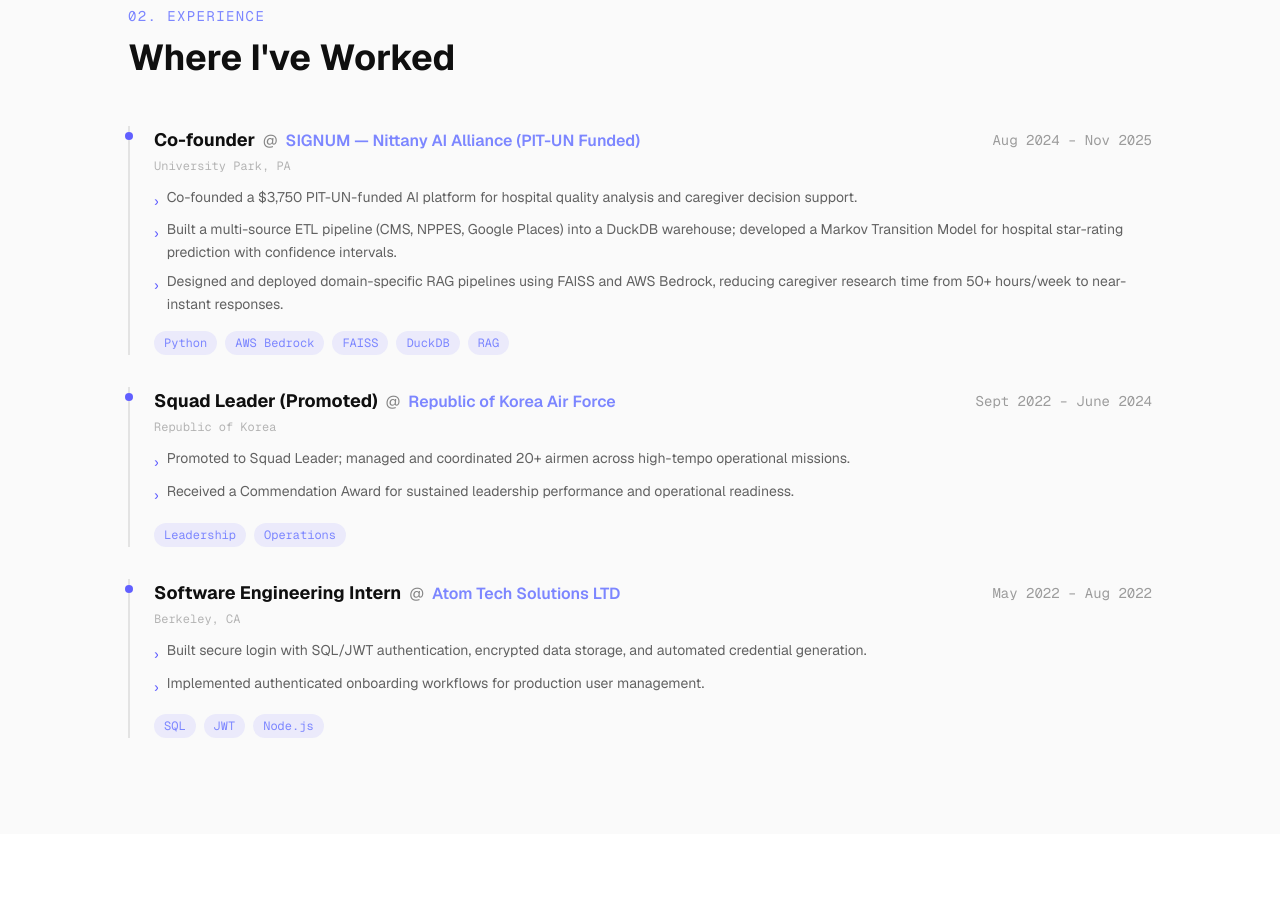
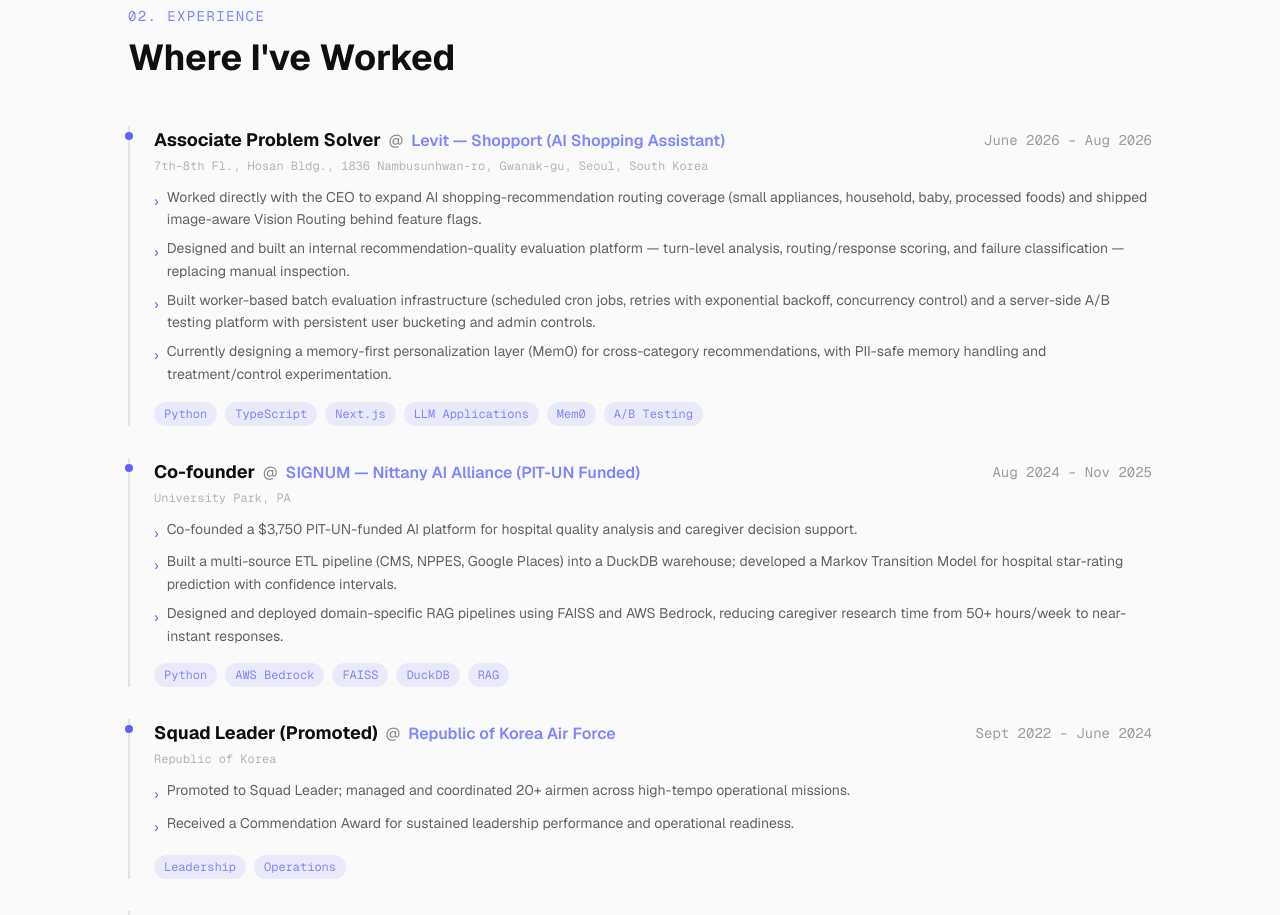
Before and after one commit to danielsoo/portfolio, a Next.js app: page / in a window 1280 px wide. Shown: the part 1740-2655 px from the top of the page. Built offline with nearby package versions, Linux system fonts and the light colour scheme.

Commit message:
feat(update): updated 14 July

```diff
--- a/src/i18n/messages.ts
+++ b/src/i18n/messages.ts
@@ -96,6 +96,34 @@
     sectionLabel: { en: "02. Experience", ko: "02. 경력" },
     heading: { en: "Where I've Worked", ko: "경험한 곳" },
     entries: [
+      {
+        role: { en: "Associate Problem Solver", ko: "Associate Problem Solver" },
+        org: { en: "Levit — Shopport (AI Shopping Assistant)", ko: "Levit — Shopport (AI 쇼핑 어시스턴트)" },
+        location: {
+          en: "7th–8th Fl., Hosan Bldg., 1836 Nambusunhwan-ro, Gwanak-gu, Seoul, South Korea",
+          ko: "대한민국 서울특별시 관악구 남부순환로 1836 호산빌딩 7, 8층",
+        },
+        period: { en: "June 2026 – Aug 2026", ko: "2026년 6월 – 2026년 8월" },
+        bullets: [
+          {
+            en: "Worked directly with the CEO to expand AI shopping-recommendation routing coverage (small appliances, household, baby, processed foods) and shipped image-aware Vision Routing behind feature flags.",
+            ko: "CEO와 직접 협업하여 AI 쇼핑 추천 라우팅 지원 범위를 확대(소형 가전, 생활용품, 유아용품, 가공식품)하고, 기능 플래그 기반의 이미지 인식 Vision Routing을 배포.",
+          },
+          {
+            en: "Designed and built an internal recommendation-quality evaluation platform — turn-level analysis, routing/response scoring, and failure classification — replacing manual inspection.",
+            ko: "턴 단위 대화 분석, 라우팅/응답 품질 평가, 실패 유형 분류 기능을 갖춘 내부 추천 품질 평가 플랫폼을 설계·구축하여 수동 점검을 대체.",
+          },
+          {
+            en: "Built worker-based batch evaluation infrastructure (scheduled cron jobs, retries with exponential backoff, concurrency control) and a server-side A/B testing platform with persistent user bucketing and admin controls.",
+            ko: "워커 기반 배치 평가 인프라(크론 스케줄링, 지수 백오프 재시도, 동시성 제어)와 영속적 사용자 버킷팅 및 관리자 제어 기능을 갖춘 서버 사이드 A/B 테스트 플랫폼을 구축.",
+          },
+          {
+            en: "Currently designing a memory-first personalization layer (Mem0) for cross-category recommendations, with PII-safe memory handling and treatment/control experimentation.",
+            ko: "PII 안전 메모리 처리와 실험군/대조군 테스트를 포함한 Mem0 기반 메모리 우선 개인화 레이어를 크로스 카테고리 추천을 위해 설계 중.",
+          },
+        ] as const satisfies readonly Bilingual[],
+        tags: ["Python", "TypeScript", "Next.js", "LLM Applications", "Mem0", "A/B Testing"],
+      },
       {
         role: { en: "Co-founder", ko: "공동 창업" },
         org: { en: "SIGNUM — Nittany AI Alliance (PIT-UN Funded)", ko: "SIGNUM — Nittany AI Alliance (PIT-UN 지원)" },
```
